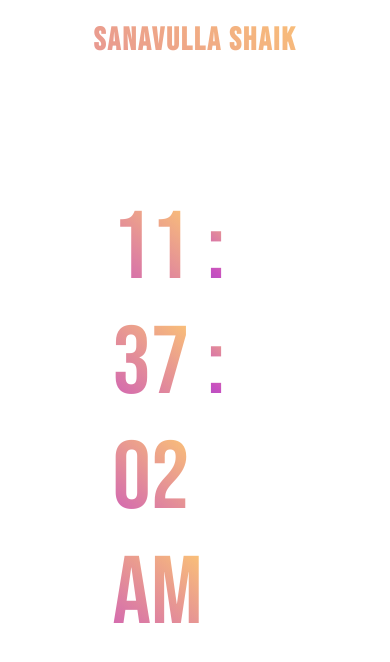
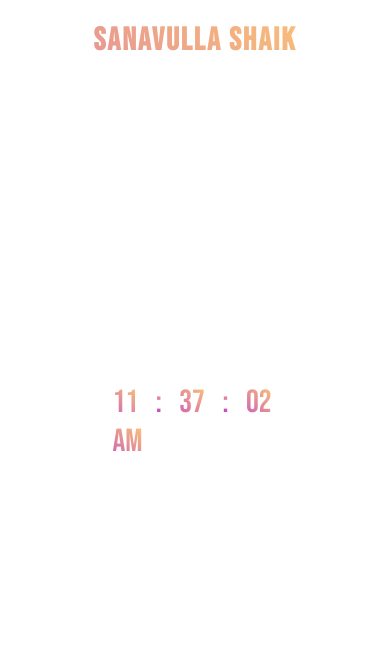
Before and after one commit to shaik849/clocks, a plain HTML site: page index.html in a window 390 px wide. Drawn offline with Linux system fonts and the light colour scheme.

Commit message:
Update index.html

```diff
--- a/index.html
+++ b/index.html
@@ -56,6 +56,11 @@ h1{
                 }
                 100%{
                     background-position: right;
+                }
+            }
+      @media(max-width: 600px){
+                .hour,.min,.sec,.type,.h{
+                    font-size: 2rem;
                 }
             }
 </style>
```
